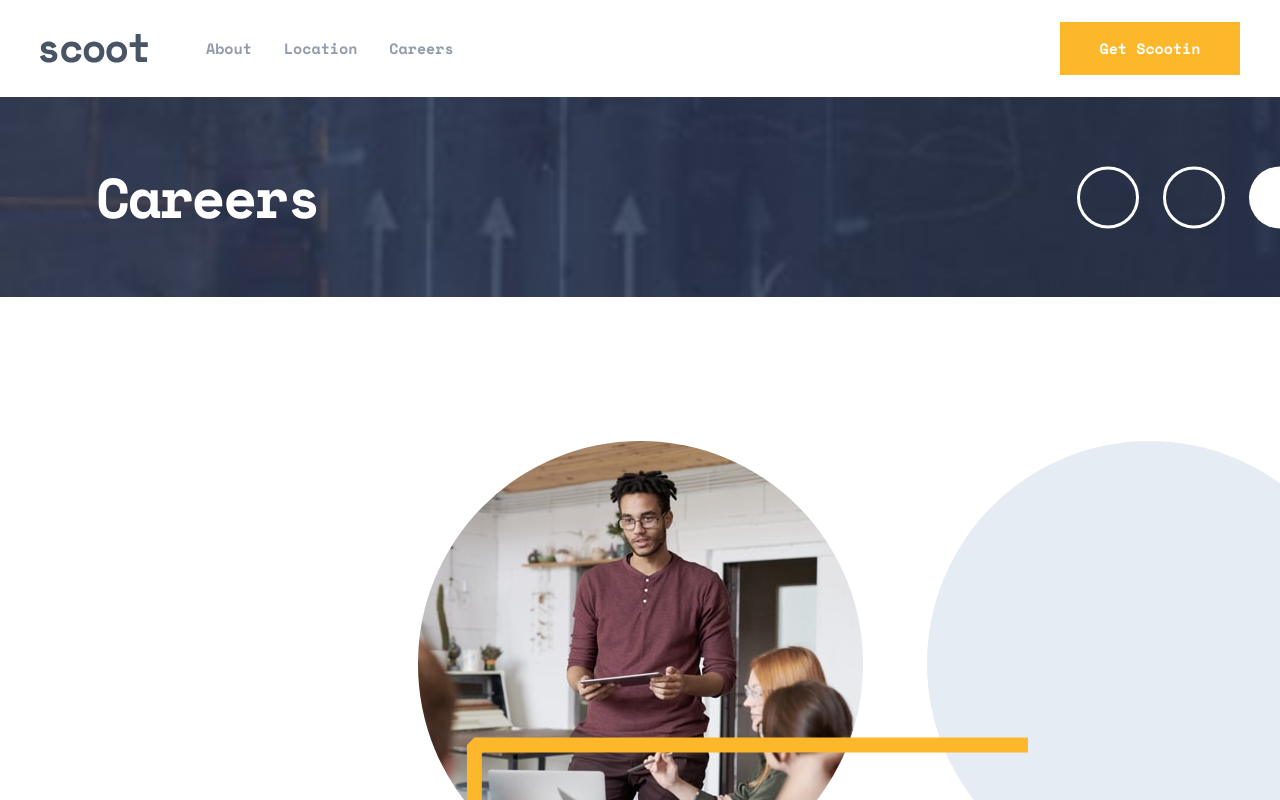
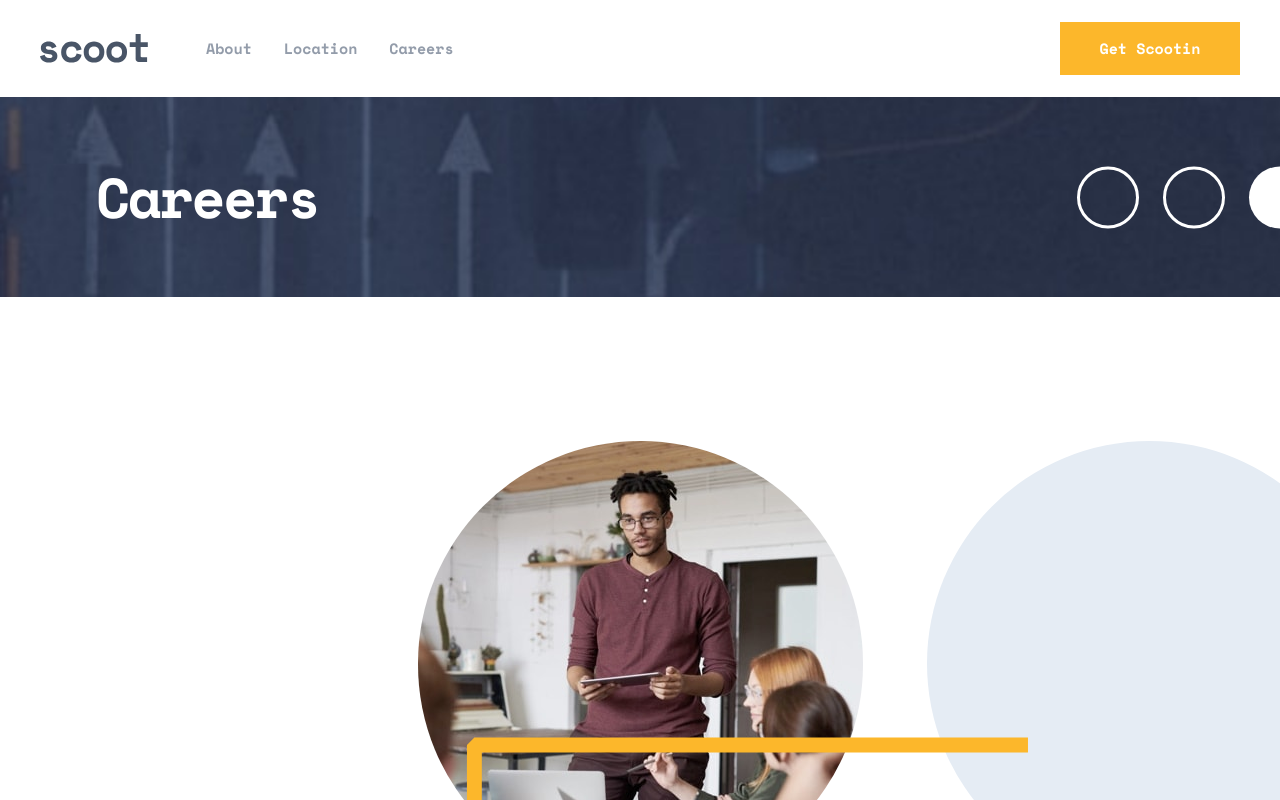
Before and after one commit to stephjoseph/scoot-website, a React (Vite) app: page /careers in a window 1280 px wide. Shown: the top 800 px of the page. Built offline with nearby package versions, Linux system fonts and the light colour scheme.

Commit message:
Update index.css

```diff
--- a/src/index.css
+++ b/src/index.css
@@ -89,6 +89,12 @@
       background-size: cover;
     }
 
+    #careers header {
+      background: url('./assets/images/careers-locations-hero-tablet.jpg')
+        no-repeat center center;
+      background-size: cover;
+    }
+
     #CTA {
       background-position: -13.875rem bottom;
     }
```
